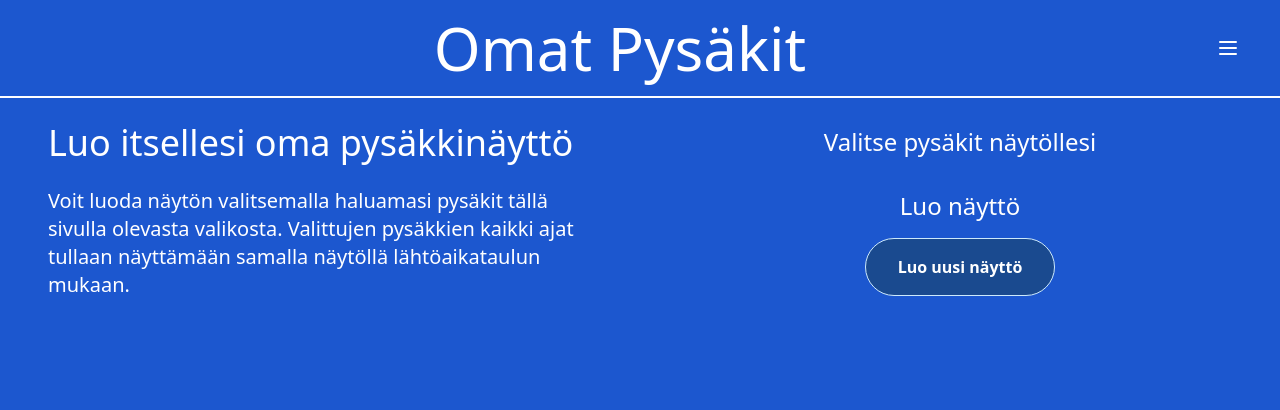
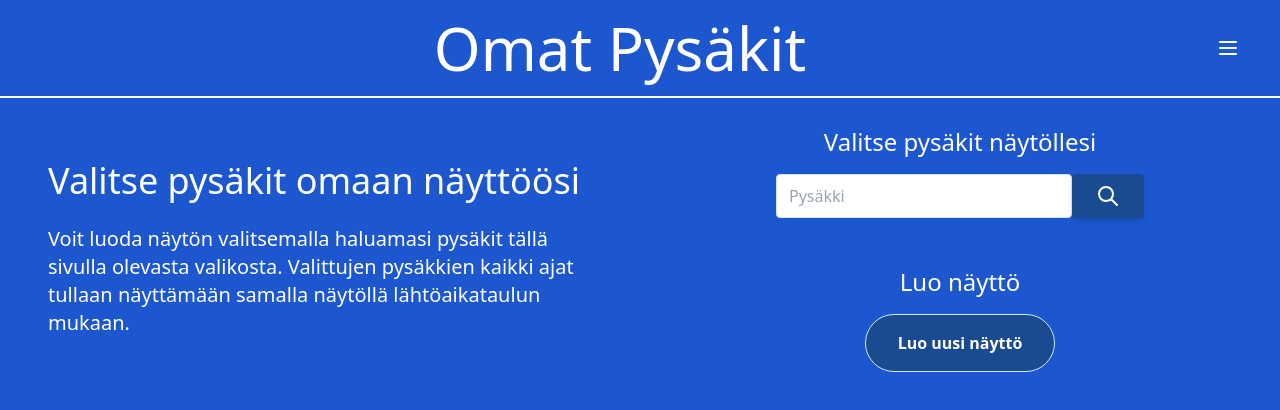
Before and after one commit to Jontzii/omat-pysakit, a React (Create React App) app in the folder frontend/: page /createScreen in a window 1280 px wide. Shown: the top 410 px of the page. Built offline with nearby package versions, Linux system fonts and the light colour scheme; no server answers.

Commit message:
Add initial version of stop search bar

```diff
--- a/frontend/src/components/supportScreens/createScreen/stopSelection/stopSelection.tsx
+++ b/frontend/src/components/supportScreens/createScreen/stopSelection/stopSelection.tsx
@@ -2,6 +2,7 @@ import React, { useState } from 'react';
 import { useNavigate } from 'react-router-dom';
 
 import LoadingSpinner from '../../../uiElements/spinner';
+import StopSelectionForm from './stopSelectionForm';
 
 const StopSelection = () => {
     const navigate = useNavigate();
@@ -22,6 +23,7 @@ const StopSelection = () => {
                 <h1 className="text-2xl font-medium">
                     Valitse pysäkit näytöllesi
                 </h1>
+                <StopSelectionForm />
             </div>
             <div className="flex flex-col justify-center items-center p-2">
                 <h1 className="text-2xl font-medium p-4">Luo näyttö</h1>
--- /dev/null
+++ b/frontend/src/components/supportScreens/createScreen/stopSelection/stopSelectionForm/index.tsx
@@ -0,0 +1 @@
+export { default } from './stopSelectionForm';
--- /dev/null
+++ b/frontend/src/components/supportScreens/createScreen/stopSelection/stopSelectionForm/stopSelectionForm.tsx
@@ -0,0 +1,55 @@
+import React, { useState } from 'react';
+
+const StopSelectionForm = () => {
+    const [stops, setStops] = useState([]);
+    const [selected, setSelected] = useState([]);
+    const [stopId, setStopId] = useState('');
+
+    const handleSubmit = (e: any) => {
+        console.log('Added stop to list');
+    };
+
+    return (
+        <form
+            className="flex justify-center p-4 w-full"
+            onSubmit={handleSubmit}
+        >
+            <input
+                type="text"
+                placeholder="Pysäkki"
+                className="
+                    w-6/12 px-3 py-1.5 text-black
+                    border border-solid border-nysse-light
+                    rounded transition ease-in-out m-0
+                    focus:outline-none"
+                value={stopId}
+                onChange={(e) => setStopId(e.target.value)}
+            />
+            <button
+                type="submit"
+                className="
+                    bg-nysse-blue-dark inline-block px-6 py-2.5 rounded shadow-md
+                    hover:bg-nysse-light hover:text-nysse-blue-dark
+                    disabled:bg-nysse-light disabled:text-nysse-blue-dark
+                    transition duration-150 ease-in-out items-center"
+            >
+                <svg
+                    xmlns="http://www.w3.org/2000/svg"
+                    className="h-6 w-6"
+                    fill="none"
+                    viewBox="0 0 24 24"
+                    stroke="currentColor"
+                    strokeWidth={2}
+                >
+                    <path
+                        strokeLinecap="round"
+                        strokeLinejoin="round"
+                        d="M21 21l-6-6m2-5a7 7 0 11-14 0 7 7 0 0114 0z"
+                    />
+                </svg>
+            </button>
+        </form>
+    );
+};
+
+export default StopSelectionForm;
--- a/frontend/src/components/supportScreens/createScreen/stopSelectionInformation/stopSelectionInformation.tsx
+++ b/frontend/src/components/supportScreens/createScreen/stopSelectionInformation/stopSelectionInformation.tsx
@@ -4,7 +4,7 @@ const stopSelectionInformation = () => {
     return (
         <div className="flex flex-col justify-center text-center md:text-left px-4 md:px-8 lg:px-12 space-y-6">
             <h1 className="text-4xl font-medium">
-                Luo itsellesi oma pysäkkinäyttö
+                Valitse pysäkit omaan näyttöösi
             </h1>
 
             <p className="text-xl">
```
